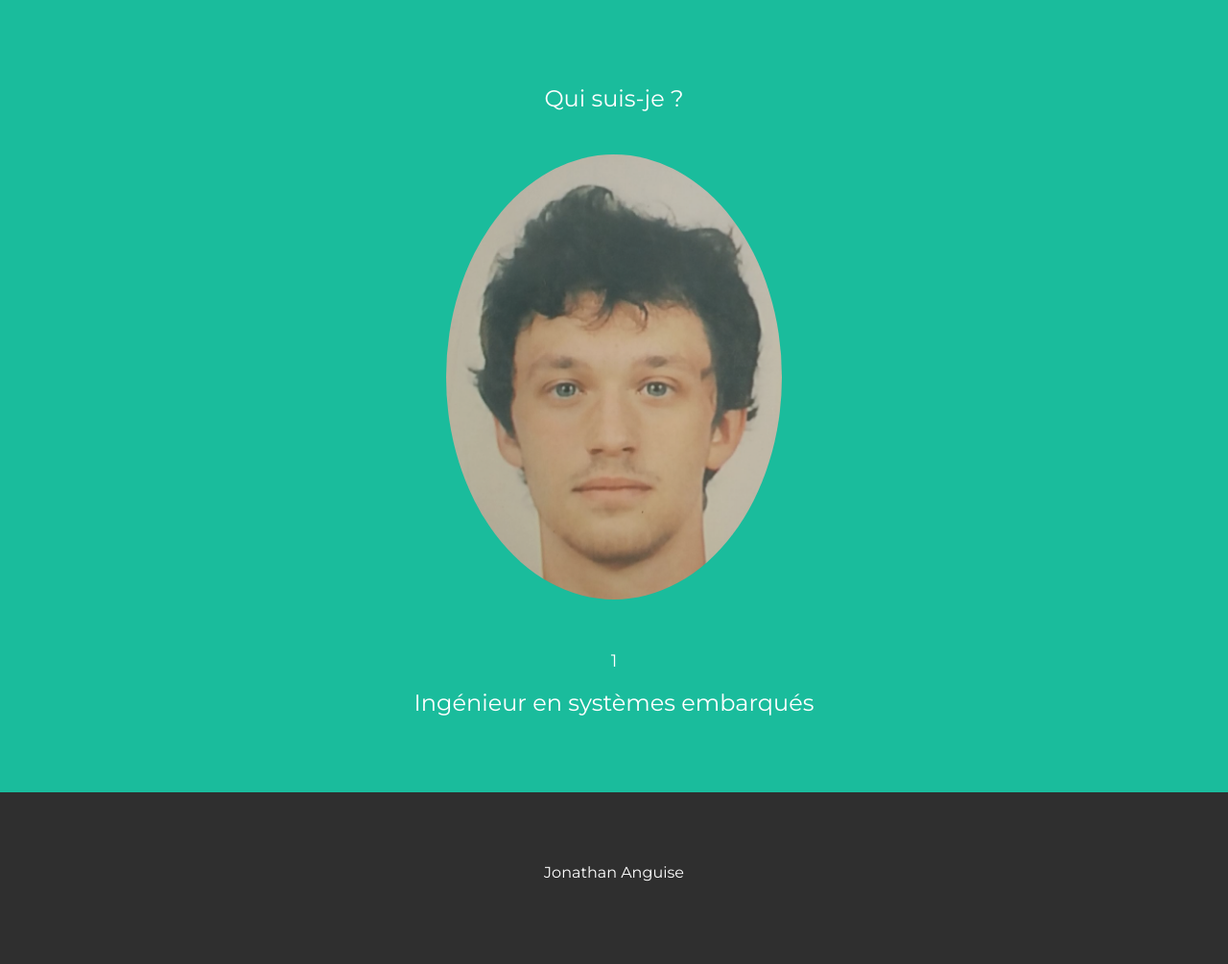
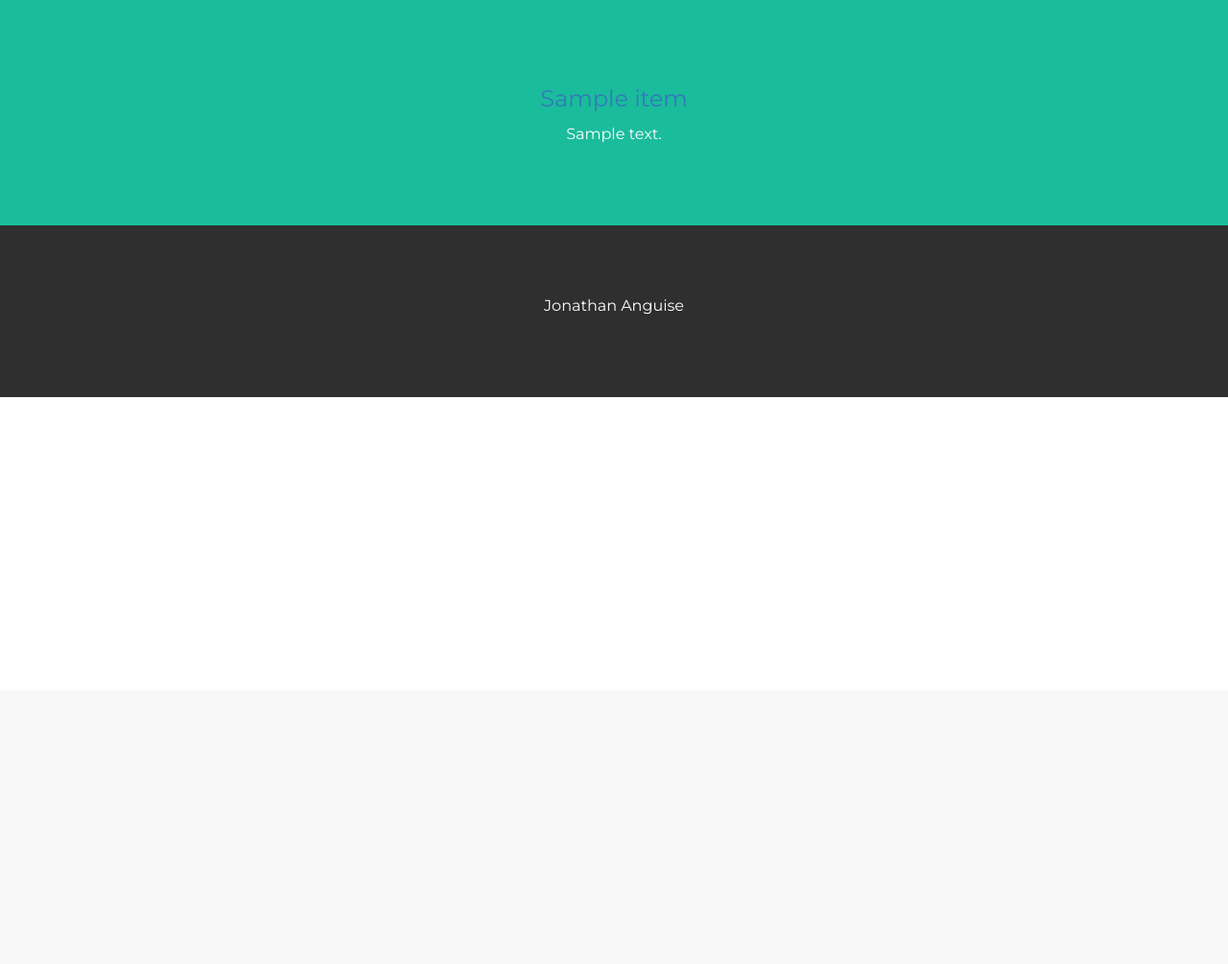
Before and after one commit to jonathanAnguise/flask-website, a Flask app: page /fr/personal_project in a window 1280 px wide. Shown: the part 80-1085 px from the top of the page at 96% size. After the commit the page ends 494 px from the top, so only its background shows below. Run offline with Flask 2, Linux system fonts and the light colour scheme; a database or web service that is not in the repository returns one stand-in record (values such as "Sample title"); data that the repository does not hold is empty; some libraries are stand-ins or nearby versions.

Commit message:
Catch repo name and display it on personal_proj.html Change paragraph margin for more readable line Add an exception in case of API did not respond and redirect by default on github page

```diff
--- a/main.py
+++ b/main.py
@@ -1,8 +1,10 @@
+import flask
 from flask import Flask, render_template
 from requests import get
 
 SUPPORTED_LANGUAGES = ["en", "fr", "es"]
 GITHUB_API = "https://api.github.com/users/jonathanAnguise/repos"
+MY_GITHUB_URL = "https://github.com/jonathanAnguise"
 
 app = Flask(__name__)
 
@@ -21,11 +23,15 @@ def hello(default_language='en'):
 @app.route('/<default_language>/personal_project')
 def perso_proj(default_language='en'):
     my_projects = get_projects_from_github()
-    return render_template("personal_proj.html",
+    # if my_projects
+    try:
+        return render_template("personal_proj.html",
                            language=default_language,
                            my_projects=my_projects,
                            len_my_project=len(my_projects)
                            )
+    except:
+        return flask.redirect(MY_GITHUB_URL)
 
 def get_projects_from_github():
     return get(GITHUB_API).json()
--- a/static/styles/css/my_style.css
+++ b/static/styles/css/my_style.css
@@ -3,8 +3,15 @@
     line-height: 1.8;
     color: #f5f6f7;
   }
-  p {font-size: 16px;}
-  .margin {margin-bottom: 45px;}
+  p {font-size: 16px;
+     margin-left: 20%;
+     margin-right:20%;
+     }
+
+  .margin {
+    margin-bottom: 45px;
+    }
+
   .bg-1 {
     background-color: #1abc9c; /* Green */
     color: #ffffff;
--- a/templates/personal_proj.html
+++ b/templates/personal_proj.html
@@ -30,10 +30,11 @@
 <!-- Container -->
 <!--Change color for each container, first is bg-1 style until bg-4 and go back to bg-1 style, cf css file-->
 <div class="container-fluid bg-{{(i%4 + 1)}} text-center" id="who">
-  <h3 class="margin">{% if language == "fr" %}Qui suis-je ?{% elif language == "es" %}¿Quién soy?{% else %}Who Am I?{% endif %}</h3>
-  <img src="{{ url_for('static', filename='pictures/profile.png') }}" class="img-responsive img-circle margin" style="display:inline" alt="Jonathan photo" width="350" height="350">
-  <h4>{{(i%4 + 1)}}</h4>
-  <h3>{% if language == "fr" %}Ingénieur en systèmes embarqués{% elif language == "es" %}Ingeniero en Sistemas Integrados{% else %}Embedded systems engineer{% endif %}</h3>
+  <h3><a href="{{ my_projects[i]['html_url'] }}"> {{ my_projects[i]['name'] }}</a></h3>
+  {% if my_projects[i]['fork'] == True %}
+    <h3> 🚧 Project forked 🚧 </h3>
+  {% endif%}
+  <p>{{ my_projects[i]['description'] }}</p>
 </div>
 {%endfor%}
 
```
